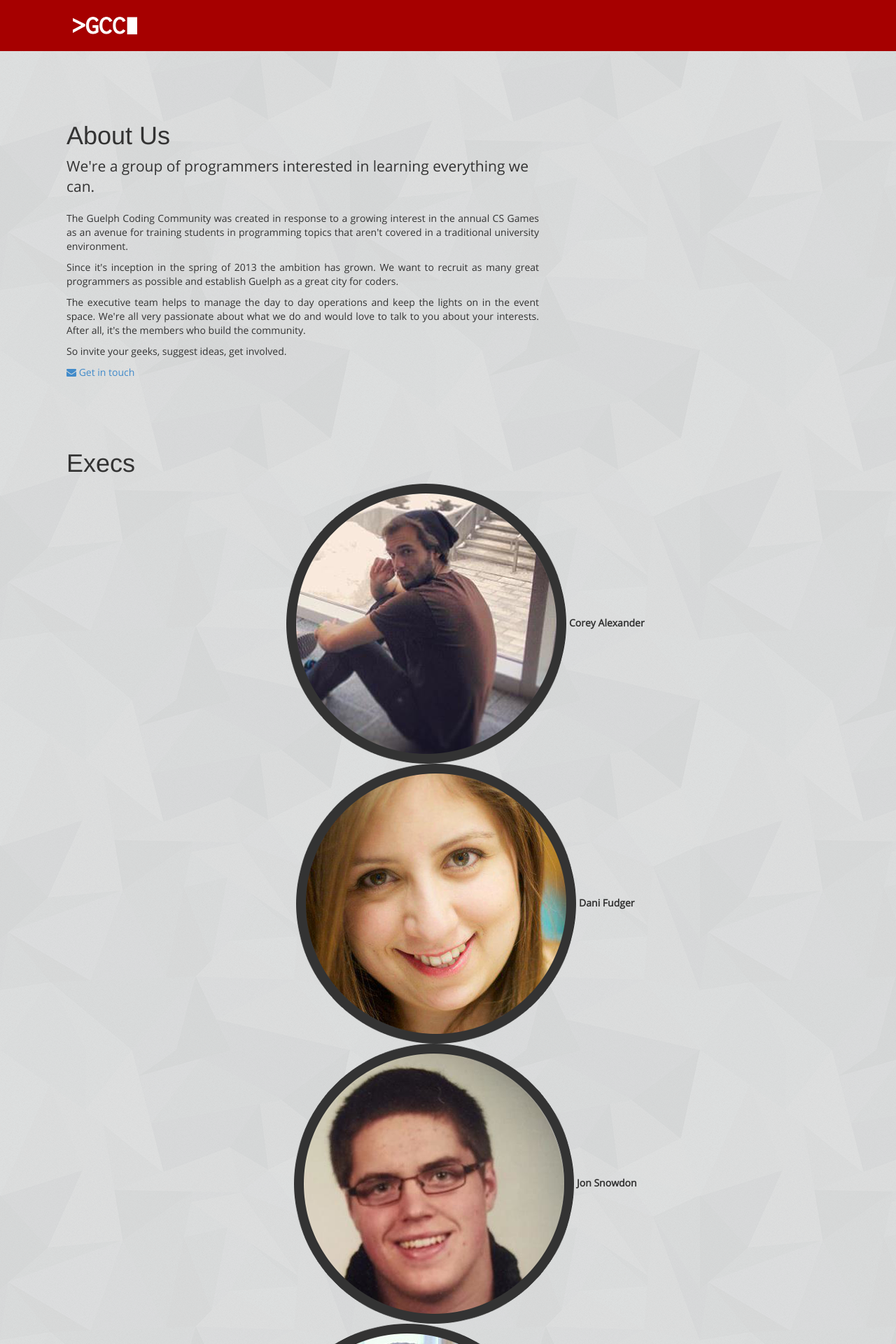
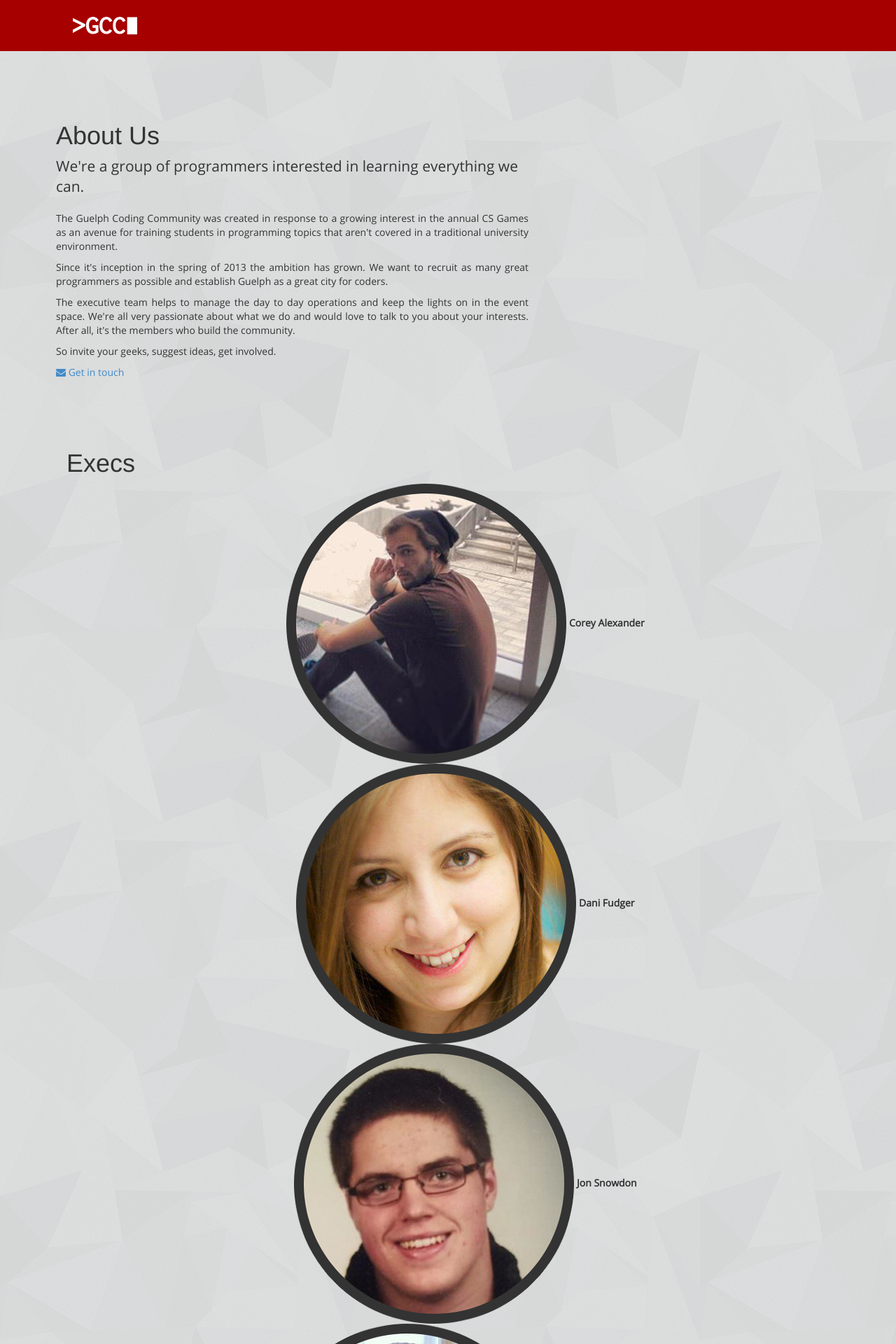
Before and after one commit to GuelphCodingCommunity/guelphcodingcommunity.github.io, a Jekyll site: the page built from about.html, in a window 1280 px wide. Shown: the top 1920 px of the page at 70% size. Built offline with Jekyll 4.4.1, drawn with Linux system fonts in a browser that asks for light colours; Markdown is read by kramdown in place of the engine named in the settings.

Commit message:
switch row-fluid to row

```diff
--- a/_includes/footer.html
+++ b/_includes/footer.html
@@ -1,6 +1,6 @@
 <div id="Footer">
   <div class="container">
-    <div class="row-fluid">
+    <div class="row">
       <div id="FooterSocial" class="span12">
         <div class="social-icons">
           <a href="https://www.facebook.com/guelphcodingcommunity"><i class="icon-facebook-sign icon-3x"></i></a>
--- a/about.html
+++ b/about.html
@@ -3,7 +3,7 @@
 title: About
 ---
 <div id="AboutUs" class="container">
-  <div class="row-fluid">
+  <div class="row">
     <div class="span12">
       <h1>About Us</h1>
       <p class="lead">We're a group of programmers interested in learning everything we can.</p>
@@ -18,7 +18,7 @@
 <div id="Execs" class="container">
   <h1>Execs</h1>
   <p></p>
-  <div class="row-fluid">
+  <div class="row">
     <div class="span2">
       <a href="#CoreyModal" role="button" data-toggle="modal">
         <img src="img/corey-professional.png"/>
@@ -30,7 +30,7 @@
           <h3>Corey Alexander</h3>
         </div>
         <div class="modal-body">
-          <div class="row-fluid">
+          <div class="row">
             <div class="span6">
               <img src="img/corey-professional.png" />
             </div>
@@ -53,7 +53,7 @@
           <h3>Dani Fudger</h3>
         </div>
         <div class="modal-body">
-          <div class="row-fluid">
+          <div class="row">
             <div class="span6">
               <img src="img/dani-professional.png" />
             </div>
@@ -77,7 +77,7 @@
           <h3>Jon Snowdon</h3>
         </div>
         <div class="modal-body">
-          <div class="row-fluid">
+          <div class="row">
             <div class="span6">
               <img src="img/jon-professional.png" />
               <a href="mailto:jonathansnowdon2@gmail.com"><i class="icon-envelope icon-3x"></i></a>
@@ -102,7 +102,7 @@
           <h3>Lee-Jay Cluskey-Belanger</h3>
         </div>
         <div class="modal-body">
-          <div class="row-fluid">
+          <div class="row">
             <div class="span6">
               <img src="img/leejay-professional.png" />
               <a href="https://www.facebook.com/leejaycb"><i class="icon-facebook-sign icon-3x"></i></a>
@@ -128,7 +128,7 @@
           <h3>Ryan Wilson-Perkin</h3>
         </div>
         <div class="modal-body">
-          <div class="row-fluid">
+          <div class="row">
             <div class="span6">
               <img src="img/ryan-professional.png" />
               <a href="https://www.facebook.com/ryan.wilsonperkin"><i class="icon-facebook-sign icon-3x"></i></a>
@@ -149,7 +149,7 @@
 <div id="SpecialThanks" class="container">
   <h1>Special Thanks</h1>
   <p></p>
-  <div class="row-fluid">
+  <div class="row">
     <div class="span2">
       <a href="#DanModal" role="button" data-toggle="modal">
         <img src="img/dan-professional.png"/>
@@ -161,7 +161,7 @@
           <h3>Dan Gillis</h3>
         </div>
         <div class="modal-body">
-          <div class="row-fluid">
+          <div class="row">
             <div class="span6">
               <img src="img/dan-professional.png" />
             </div>
--- a/css/main.css
+++ b/css/main.css
@@ -102,7 +102,7 @@
   height: 80px;
   background-color: #333333;
 }
-#Footer .container .row-fluid {
+#Footer .container .row {
   margin-top: 20px;
 }
 #FooterFix {
--- a/index.html
+++ b/index.html
@@ -8,7 +8,7 @@
 </div>
 
 <div id="Callouts" class="container">
-  <div class="row-fluid">
+  <div class="row">
     <div id="LearnCallout" class="callout span4">
       <i class="icon-group icon-5x"></i>
       <h3>Learn</h3>
--- a/less/main.less
+++ b/less/main.less
@@ -151,7 +151,7 @@
     height: 80px;
     background-color: @footerBgColor;
 
-    .container .row-fluid {
+    .container .row {
         margin-top: 20px;
     }
 }
```
